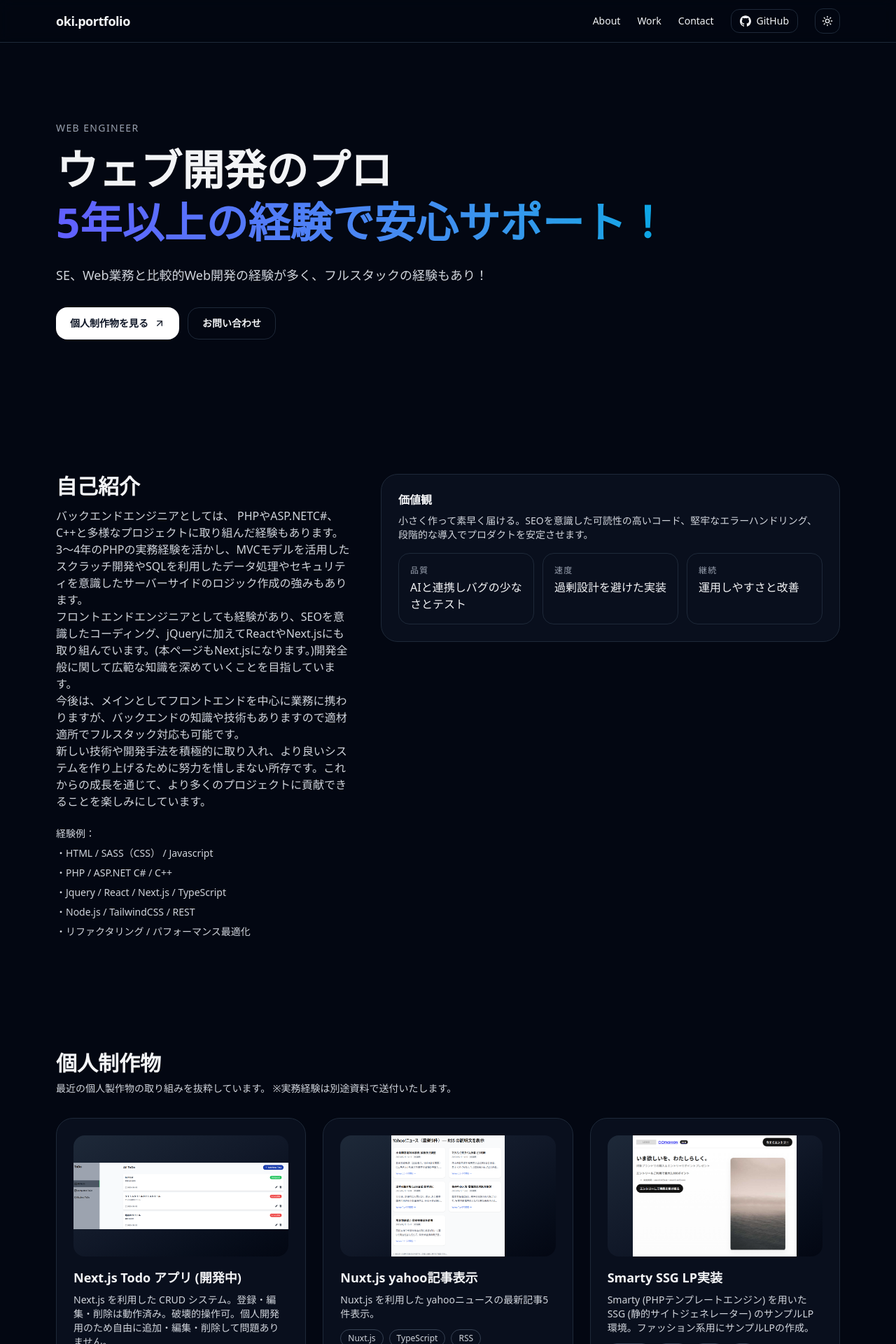
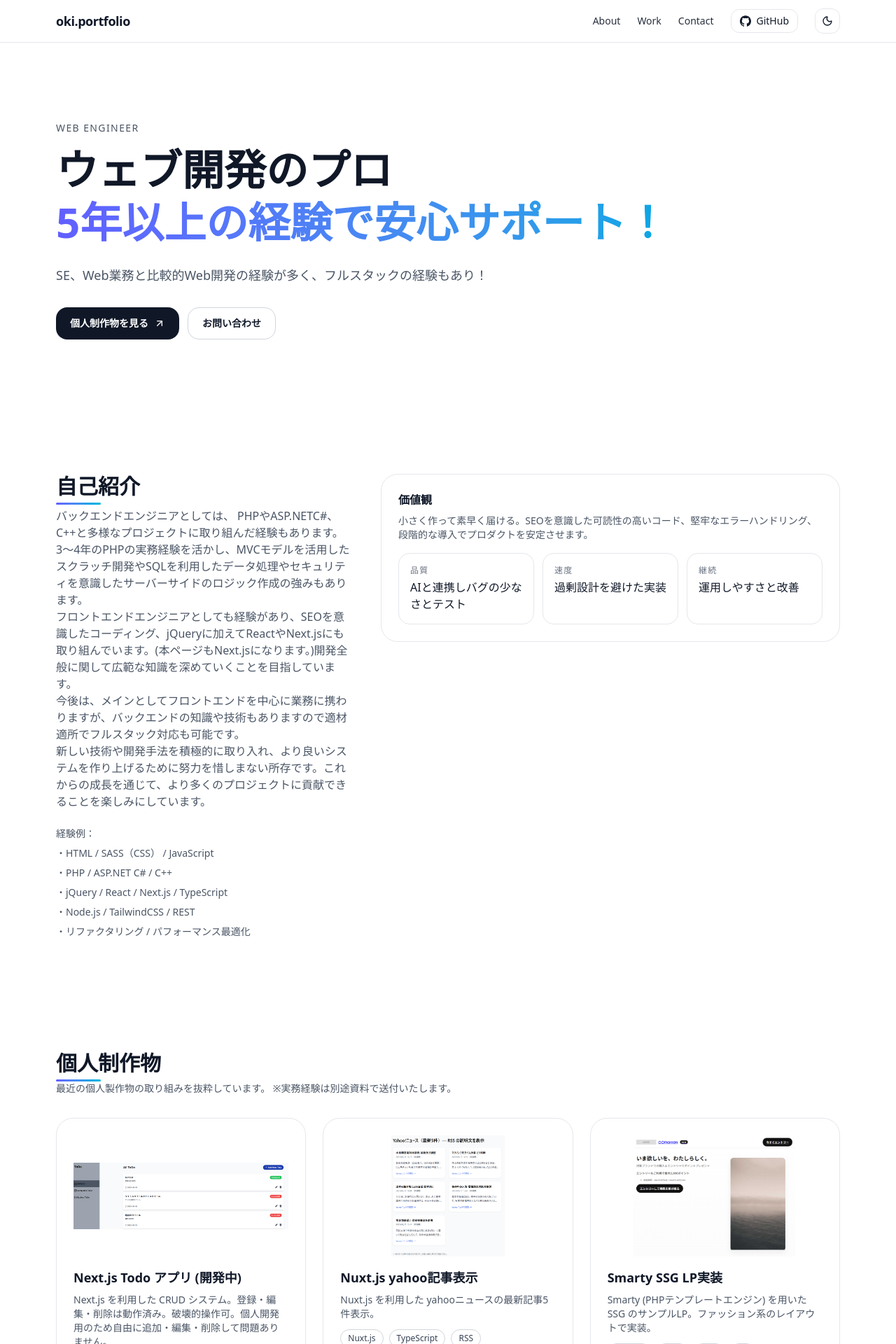
Before and after one commit to pp-no/portfolio, a Next.js app: page / in a window 1280 px wide. Shown: the top 1920 px of the page at 70% size. Built offline with nearby package versions, Linux system fonts and the light colour scheme; no server answers.

Commit message:
【ポートフォリオ】コンテンツにアニメーション追加。

```diff
--- a/app/page.tsx
+++ b/app/page.tsx
@@ -1,24 +1,29 @@
 'use client';
 
 import React, { useEffect, useMemo, useState } from 'react';
-import { Mail, ExternalLink, Moon, Sun, ArrowRight } from 'lucide-react';
+import { Mail, Moon, Sun, ArrowRight } from 'lucide-react';
 import { SiGithub } from 'react-icons/si';
 import Image from 'next/image';
+import { motion } from 'framer-motion';
 
-/**
- * app/page.tsx（Next.js App Router）
- * - 拡張子: .tsx
- * - このファイルを app/page.tsx として保存してください
- * - Tailwind が有効な前提（layout.tsx と globals.css の設定は本文参照）
- */
+// ===== アニメーション設定 =====
+const fadeUp = {
+	hidden: { opacity: 0, y: 16 },
+	visible: { opacity: 1, y: 0, transition: { duration: 0.45, ease: 'easeOut' as const } },
+};
+const fade = {
+	hidden: { opacity: 0 },
+	visible: { opacity: 1, transition: { duration: 0.45, ease: 'easeOut' as const } },
+};
+const stagger = { visible: { transition: { staggerChildren: 0.08 } } };
 
 // ===== 型定義 =====
 interface Project {
 	title: string;
 	description: string;
 	tech: string[];
-	link?: string; // 外部リンク（任意）
-	image?: string; // サムネイル画像（任意）
+	link?: string;
+	image?: string;
 }
 
 const useProjects = (): Project[] =>
@@ -34,8 +39,7 @@ const useProjects = (): Project[] =>
 			},
 			{
 				title: 'Nuxt.js yahoo記事表示',
-				description:
-					'Nuxt.js を利用した yahooニュースの最新記事5件表示。',
+				description: 'Nuxt.js を利用した yahooニュースの最新記事5件表示。',
 				tech: ['Nuxt.js', 'TypeScript', 'RSS'],
 				link: 'https://nuxt-yahoo-ai-lp.vercel.app/',
 				image: '/img/img_nuxt_yahoo.png',
@@ -43,7 +47,7 @@ const useProjects = (): Project[] =>
 			{
 				title: 'Smarty SSG LP実装',
 				description:
-					'Smarty (PHPテンプレートエンジン) を用いた SSG (静的サイトジェネレーター) のサンプルLP環境。ファッション系用にサンプルLPの作成。',
+					'Smarty (PHPテンプレートエンジン) を用いた SSG のサンプルLP。ファッション系のレイアウトで実装。',
 				tech: ['Smarty', 'PHP', 'SSG', 'LP'],
 				link: 'https://my-ssg-site-wcl5.onrender.com/',
 				image: '/img/img_fashion_lp.png',
@@ -51,15 +55,14 @@ const useProjects = (): Project[] =>
 			{
 				title: 'ASP.NET C# Web 開発',
 				description:
-					'ASP.NET C# を用いた Web 開発の初期実装。簡単な環境構築とSQLiteからデータを取得しリストページを表示。今後は CRUD システムとして拡張予定。',
+					'ASP.NET C# で初期実装。SQLiteからデータ取得しリスト表示。今後 CRUD 拡張予定。',
 				tech: ['ASP.NET', 'C#', 'SQLite'],
 				link: 'https://github.com/pp-no/my-dotNet-site',
 				image: '',
 			},
 			{
 				title: 'サンプルLP',
-				description:
-					'スターバックス風のキャンペーンLPを HTML / CSS / jQuery だけで再現したテンプレートです。',
+				description: 'スターバックス風のキャンペーンLP（HTML / CSS / jQuery）。',
 				tech: ['HTML', 'CSS', 'jQuery'],
 				link: 'https://static-sample-lp.onrender.com/',
 				image: '/img/img_stuba_lp.png',
@@ -67,15 +70,14 @@ const useProjects = (): Project[] =>
 			{
 				title: 'サンプルLP (Next.js)',
 				description:
-					'Next.js と TailwindCSS を用いたWeb/ソフトウェア業サンプルのランディングページ。SEOを意識したコーディングと、レスポンシブ対応、アクセシビリティにも配慮。',
+					'Next.js + TailwindCSS のLP。SEO/レスポンシブ/アクセシビリティを意識して実装。',
 				tech: ['Next.js', 'LP', 'TailwindCSS'],
 				link: 'https://portfolio-rouge-two-50.vercel.app/lp',
 				image: '/img/img_soft_lp.png',
 			},
 			{
 				title: 'Google Maps JS API',
-				description:
-					'新しい読み込み方式（importLibrary）”＋Geocoding API＋AdvancedMarker利用で地図表示。入力キーワードで住所検索し、地図にマーカー表示。',
+				description: 'importLibrary + Geocoding + AdvancedMarker。住所検索→地図にマーカー表示。',
 				tech: ['jQuery', 'GoogleMaps'],
 				link: 'https://github.com/pp-no/my-google-map',
 				image: '',
@@ -87,33 +89,43 @@ const useProjects = (): Project[] =>
 export default function Page() {
 	const projects = useProjects();
 
-	// 初期テーマ: localStorage > OS 設定
+	// --- Hydration-safe テーマ制御 ---
+	// SSR/初回は必ず light で描画（サーバHTMLと一致させる）
+	const [mounted, setMounted] = useState(false);
+	const [dark, setDark] = useState(false);
+
+	// 初回マウント後にだけ保存値/OS設定を反映
 	useEffect(() => {
 		try {
 			const saved = localStorage.getItem('theme');
-			if (saved === 'dark') setDark(true);
-			else if (saved === 'light') setDark(false);
-			else if (window.matchMedia && window.matchMedia('(prefers-color-scheme: dark)').matches)
-				setDark(true);
-		} catch (_) {
-			// no-op
-		}
+			const initial =
+				saved === 'dark'
+					? true
+					: saved === 'light'
+					? false
+					: window.matchMedia?.('(prefers-color-scheme: dark)').matches ?? false;
+
+			setDark(initial);
+
+			const root = document.documentElement;
+			root.classList.toggle('dark', initial);
+			root.style.colorScheme = initial ? 'dark' : 'light';
+		} catch {}
+		setMounted(true);
 	}, []);
-	const [dark, setDark] = useState(true);
 
-	// 画面ロード時にダークモード初期化（任意）
+	// 以降のトグル変更を反映
 	useEffect(() => {
-		// HTML要素に dark クラスを付け外し（Tailwind v4 ではこれが最も確実）
+		if (!mounted) return;
 		const root = document.documentElement;
 		root.classList.toggle('dark', dark);
 		root.style.colorScheme = dark ? 'dark' : 'light';
 		try {
 			localStorage.setItem('theme', dark ? 'dark' : 'light');
-		} catch (_) {}
-	}, [dark]);
+		} catch {}
+	}, [dark, mounted]);
 
 	return (
-		<div className={dark ? 'dark' : ''}>
 		<div className="min-h-screen bg-white text-gray-900 antialiased scroll-smooth dark:bg-gray-950 dark:text-gray-100">
 			{/* ===== ナビゲーション ===== */}
 			<header className="sticky top-0 z-40 backdrop-blur supports-[backdrop-filter]:bg-white/70 bg-white/80 dark:supports-[backdrop-filter]:bg-gray-950/60 dark:bg-gray-950/70 border-b border-gray-200 dark:border-gray-800">
@@ -122,15 +134,20 @@ export default function Page() {
 						oki<span className="text-primary">.</span>portfolio
 					</a>
 					<nav className="hidden sm:flex items-center gap-6 text-sm">
-							<a className="hover:opacity-80" href="#about">
-								About
+						{[
+							{ href: '#about', label: 'About' },
+							{ href: '#work', label: 'Work' },
+							{ href: '#contact', label: 'Contact' },
+						].map(item => (
+							<a
+								key={item.href}
+								href={item.href}
+								className="relative hover:opacity-100 after:absolute after:left-0 after:-bottom-1 after:h-[2px] after:w-0 after:bg-gradient-to-r after:from-indigo-500 after:to-cyan-500 after:transition-[width] after:duration-300 hover:after:w-full opacity-90"
+							>
+								{item.label}
 							</a>
-							<a className="hover:opacity-80" href="#work">
-								Work
-							</a>
-							<a className="hover:opacity-80" href="#contact">
-								Contact
-							</a>
+						))}
+
 						<a
 							className="inline-flex items-center gap-2 px-3 py-1.5 rounded-xl border border-gray-200 dark:border-gray-800 hover:bg-gray-50 dark:hover:bg-gray-900 transition"
 							href="https://github.com/pp-no"
@@ -141,14 +158,25 @@ export default function Page() {
 							<SiGithub className="h-4 w-4" />
 							<span className="hidden md:inline">GitHub</span>
 						</a>
+
 						<button
 							type="button"
-								className="inline-flex items-center justify-center h-9 w-9 rounded-xl border border-gray-200 dark:border-gray-800 hover:bg-gray-50 dark:hover:bg-gray-900 transition"
+							className="inline-flex items-center justify-center h-9 w-9 rounded-xl border border-gray-200 dark:border-gray-800 hover:bg-gray-50 dark:hover:bg-gray-900 transition focus-visible:outline-none focus-visible:ring-2 focus-visible:ring-indigo-500"
 							onClick={() => setDark(v => !v)}
 							aria-label="Toggle theme"
 							title="Toggle theme"
+							suppressHydrationWarning
 						>
-								{dark ? <Sun className="h-4 w-4" /> : <Moon className="h-4 w-4" />}
+							{/* マウント前は Moon 固定で描画差分を回避 */}
+							{mounted ? (
+								dark ? (
+									<Sun className="h-4 w-4" />
+								) : (
+									<Moon className="h-4 w-4" />
+								)
+							) : (
+								<Moon className="h-4 w-4" />
+							)}
 						</button>
 					</nav>
 				</div>
@@ -158,46 +186,93 @@ export default function Page() {
 			<section id="home" className="relative overflow-hidden">
 				{/* 背景のグラデーション装飾 */}
 				<div aria-hidden className="pointer-events-none absolute inset-0 -z-10">
-						<div className="absolute -top-32 left-1/2 h-80 w-[42rem] -translate-x-1/2 rounded-full blur-3xl opacity-40 bg-gradient-to-tr from-indigo-400 via-sky-400 to-cyan-400 dark:from-indigo-600 dark:via-sky-700 dark:to-cyan-700" />
+					<motion.div
+						className="absolute -top-32 left-1/2 h-80 w-[42rem] -translate-x-1/2 rounded-full blur-3xl opacity-40 bg-gradient-to-tr from-indigo-400 via-sky-400 to-cyan-400 dark:from-indigo-600 dark:via-sky-700 dark:to-cyan-700"
+						initial={{ scale: 0.95, rotate: 0 }}
+						animate={{ scale: 1, rotate: 6 }}
+						transition={{ duration: 12, repeat: Infinity, repeatType: 'reverse', ease: 'linear' }}
+					/>
 				</div>
 
 				<div className="mx-auto max-w-6xl px-4 py-20 sm:py-28">
-						<p className="text-sm font-medium tracking-widest text-gray-600 dark:text-gray-400 uppercase">
+					<motion.p
+						className="text-sm font-medium tracking-widest text-gray-600 dark:text-gray-400 uppercase"
+						variants={fade}
+						initial="hidden"
+						whileInView="visible"
+						viewport={{ once: true, margin: '-10% 0px' }}
+					>
 						Web Engineer
-						</p>
-						<h1 className="mt-3 text-4xl font-bold leading-tight sm:text-6xl">
+					</motion.p>
+
+					<motion.h1
+						className="mt-3 text-4xl font-bold leading-tight sm:text-6xl"
+						variants={fadeUp}
+						initial="hidden"
+						whileInView="visible"
+						viewport={{ once: true }}
+					>
 						ウェブ開発のプロ
 						<span className="block bg-gradient-to-r from-indigo-500 to-cyan-500 bg-clip-text text-transparent">
 							5年以上の経験で安心サポート！
 						</span>
-						</h1>
-						<p className="mt-6 max-w-2xl text-base sm:text-lg text-gray-600 dark:text-gray-300">
+					</motion.h1>
+
+					<motion.p
+						className="mt-6 max-w-2xl text-base sm:text-lg text-gray-600 dark:text-gray-300"
+						variants={fadeUp}
+						initial="hidden"
+						whileInView="visible"
+						viewport={{ once: true }}
+					>
 						SE、Web業務と比較的Web開発の経験が多く、フルスタックの経験もあり！
-						</p>
+					</motion.p>
 
-						<div className="mt-8 flex flex-wrap gap-3">
-							<a
+					<motion.div
+						className="mt-8 flex flex-wrap gap-3"
+						variants={stagger}
+						initial="hidden"
+						whileInView="visible"
+						viewport={{ once: true }}
+					>
+						<motion.a
+							variants={fadeUp}
 							href="#work"
 							className="group inline-flex items-center gap-2 rounded-2xl px-5 py-3 text-sm font-semibold bg-gray-900 text-white dark:bg-white dark:text-gray-900 hover:opacity-90"
+							whileHover={{ y: -2 }}
+							whileTap={{ scale: 0.98 }}
 						>
 							個人制作物を見る
-								<ArrowRight className="h-4 w-4 transition -rotate-45 group-hover:rotate-0" />
-							</a>
-							<a
+							<ArrowRight className="h-4 w-4 transition -rotate-45 group-hover:rotate-0 group-hover:translate-x-0.5" />
+						</motion.a>
+
+						<motion.a
+							variants={fadeUp}
 							href="#contact"
 							className="inline-flex items-center gap-2 rounded-2xl px-5 py-3 text-sm font-semibold border border-gray-300 dark:border-gray-800 hover:bg-gray-50 dark:hover:bg-gray-900"
+							whileHover={{ y: -2 }}
+							whileTap={{ scale: 0.98 }}
 						>
 							お問い合わせ
-							</a>
-						</div>
+						</motion.a>
+					</motion.div>
 				</div>
 			</section>
 
 			{/* ===== About ===== */}
 			<section id="about" className="mx-auto max-w-6xl px-4 py-16 sm:py-20">
-					<div className="grid grid-cols-1 gap-10 sm:grid-cols-5">
-						<div className="sm:col-span-2">
-							<h2 className="text-2xl font-bold sm:text-3xl">自己紹介</h2>
+				<motion.div
+					className="grid grid-cols-1 gap-10 sm:grid-cols-5"
+					variants={stagger}
+					initial="hidden"
+					whileInView="visible"
+					viewport={{ once: true, margin: '-10% 0px' }}
+				>
+					<motion.div className="sm:col-span-2" variants={fadeUp}>
+						<h2 className="text-2xl font-bold sm:text-3xl relative inline-block">
+							自己紹介
+							<span className="absolute left-0 -bottom-2 h-[3px] w-16 bg-gradient-to-r from-indigo-500 to-cyan-500 rounded-full" />
+						</h2>
 						<p className="mt-3 text-gray-600 dark:text-gray-300">
 							バックエンドエンジニアとしては、
 							PHPやASP.NETC#、C++と多様なプロジェクトに取り組んだ経験もあります。
@@ -212,15 +287,15 @@ export default function Page() {
 						</p>
 						<ul className="mt-6 space-y-2 text-sm text-gray-600 dark:text-gray-300">
 							<li>経験例：</li>
-								<li>・HTML / SASS（CSS） / Javascript</li>
+							<li>・HTML / SASS（CSS） / JavaScript</li>
 							<li>・PHP / ASP.NET C# / C++</li>
-								<li>・Jquery / React / Next.js / TypeScript</li>
+							<li>・jQuery / React / Next.js / TypeScript</li>
 							<li>・Node.js / TailwindCSS / REST</li>
 							<li>・リファクタリング / パフォーマンス最適化</li>
 						</ul>
-						</div>
+					</motion.div>
 
-						<div className="sm:col-span-3">
+					<motion.div className="sm:col-span-3" variants={fadeUp}>
 						<div className="rounded-3xl border border-gray-200 dark:border-gray-800 p-6 bg-white/70 dark:bg-gray-900/50">
 							<h3 className="font-semibold">価値観</h3>
 							<p className="mt-2 text-gray-600 dark:text-gray-300 text-sm">
@@ -234,7 +309,7 @@ export default function Page() {
 								].map(item => (
 									<div
 										key={item.k}
-											className="rounded-2xl border border-gray-200 dark:border-gray-800 p-4"
+										className="rounded-2xl border border-gray-200 dark:border-gray-800 p-4 transition hover:-translate-y-0.5 hover:shadow-sm"
 									>
 										<div className="text-xs uppercase tracking-widest text-gray-500 dark:text-gray-400">
 											{item.k}
@@ -244,98 +319,127 @@ export default function Page() {
 								))}
 							</div>
 						</div>
-						</div>
-					</div>
+					</motion.div>
+				</motion.div>
 			</section>
 
 			{/* ===== Work ===== */}
 			<section id="work" className="mx-auto max-w-6xl px-4 py-16 sm:py-20">
 				<div className="flex items-end justify-between gap-4">
 					<div>
-							<h2 className="text-2xl font-bold sm:text-3xl">個人制作物</h2>
+						<h2 className="text-2xl font-bold sm:text-3xl relative inline-block">
+							個人制作物
+							<span className="absolute left-0 -bottom-2 h-[3px] w-16 bg-gradient-to-r from-indigo-500 to-cyan-500 rounded-full" />
+						</h2>
 						<p className="mt-2 text-gray-600 dark:text-gray-300 text-sm">
 							最近の個人製作物の取り組みを抜粋しています。 ※実務経験は別途資料で送付いたします。
 						</p>
 					</div>
 				</div>
-					<div className="mt-8 grid grid-cols-1 sm:grid-cols-2 lg:grid-cols-3 gap-6">
+
+				<motion.div
+					className="mt-8 grid grid-cols-1 sm:grid-cols-2 lg:grid-cols-3 gap-6"
+					variants={stagger}
+					initial="hidden"
+					whileInView="visible"
+					viewport={{ once: true, margin: '-10% 0px' }}
+				>
 					{projects.map(p => (
-							<a
+						<motion.a
 							key={p.title}
 							href={p.link}
 							target="_blank"
 							rel="noreferrer"
-								className="group relative overflow-hidden rounded-3xl border border-gray-200 dark:border-gray-800 bg-white/70 dark:bg-gray-900/50 p-6 hover:shadow-lg transition block"
+							className="group relative overflow-hidden rounded-3xl border border-gray-200 dark:border-gray-800 bg-white/70 dark:bg-gray-900/50 p-6 transition-all duration-300 hover:shadow-xl hover:-translate-y-1 focus-visible:outline-none focus-visible:ring-2 focus-visible:ring-indigo-500 block"
+							variants={fadeUp}
+							whileHover={{ y: -6, scale: 1.005 }}
+							whileTap={{ scale: 0.995 }}
 						>
-								{/* 疑似サムネイル */}
-								<div className="aspect-video rounded-2xl bg-gradient-to-br from-gray-200 via-gray-100 to-white dark:from-gray-800 dark:via-gray-900 dark:to-gray-950 flex items-center justify-center">
+							{/* サムネ */}
+							<div className="aspect-video relative overflow-hidden rounded-2xl">
 								{p.image ? (
-										<img src={p.image} alt={p.title} className="object-contain w-full h-full rounded-2xl" />
+									<Image
+										src={p.image}
+										alt={p.title}
+										fill
+										className="object-contain transition-transform duration-500 ease-out group-hover:scale-105"
+										sizes="(min-width:1280px) 360px, (min-width:1024px) 33vw, (min-width:640px) 50vw, 100vw"
+										priority={false}
+									/>
 								) : (
-									<div className="w-full h-full bg-gradient-to-br from-gray-200 via-gray-100 to-white dark:from-gray-800 dark:via-gray-900 dark:to-gray-950 flex items-center justify-center">
+									<div className="w-full h-full bg-gradient-to-br from-gray-200 via-gray-100 to-white dark:from-gray-800 dark:via-gray-900 dark:to-cyan-950 flex items-center justify-center">
 										<span className="text-sm text-gray-500 dark:text-gray-400">{p.title}</span>
 									</div>
 								)}
+								{/* 軽いグロー */}
+								<div className="pointer-events-none absolute inset-0 opacity-0 group-hover:opacity-100 transition">
+									<div className="absolute -inset-[30%] bg-gradient-to-tr from-indigo-400/10 via-sky-400/10 to-cyan-400/10 blur-2xl" />
 								</div>
+							</div>
+
 							<h3 className="mt-4 text-lg font-semibold">{p.title}</h3>
 							<p className="mt-2 text-sm text-gray-600 dark:text-gray-300">{p.description}</p>
+
 							<div className="mt-3 flex flex-wrap gap-2">
 								{p.tech.map(t => (
 									<span
 										key={t}
-											className="text-xs rounded-full border border-gray-300 dark:border-gray-700 px-2.5 py-1 text-gray-700 dark:text-gray-300"
+										className="text-xs rounded-full border border-gray-300 dark:border-gray-700 px-2.5 py-1 text-gray-700 dark:text-gray-300 transition hover:-translate-y-0.5"
 									>
 										{t}
 									</span>
 								))}
 							</div>
-
-								{/* hover時のグロー */}
-								<div
-									aria-hidden
-									className="pointer-events-none absolute inset-0 opacity-0 group-hover:opacity-100 transition"
-								>
-									<div className="absolute -inset-[30%] bg-gradient-to-tr from-indigo-400/10 via-sky-400/10 to-cyan-400/10 blur-2xl" />
-								</div>
-							</a>
+						</motion.a>
 					))}
-					</div>
+				</motion.div>
 			</section>
 
 			{/* ===== Contact ===== */}
 			<section id="contact" className="mx-auto max-w-6xl px-4 py-16 sm:py-20">
-					<div className="rounded-3xl border border-gray-200 dark:border-gray-800 p-8 sm:p-12 text-center bg-white/70 dark:bg-gray-900/50">
+				<motion.div
+					className="rounded-3xl border border-gray-200 dark:border-gray-800 p-8 sm:p-12 text-center bg-white/70 dark:bg-gray-900/50"
+					variants={fadeUp}
+					initial="hidden"
+					whileInView="visible"
+					viewport={{ once: true }}
+				>
 					<h2 className="text-2xl font-bold sm:text-3xl">お問い合わせ</h2>
 					<p className="mt-3 text-gray-600 dark:text-gray-300 max-w-2xl mx-auto">
 						業務委託・副業・スポット相談などお気軽に。GitHub やメールからご連絡ください。
 					</p>
 					<div className="mt-6 flex flex-wrap justify-center gap-3">
-							<a
+						<motion.a
 							href={`mailto:onryki.work@gmail.com?subject=${encodeURIComponent(
 								'お問い合わせ（ポートフォリオLP）',
 							)}&body=${encodeURIComponent('お名前：\nご用件：\n')}`}
 							className="inline-flex items-center gap-2 rounded-2xl px-5 py-3 text-sm font-semibold bg-gray-900 text-white dark:bg-white dark:text-gray-900 hover:opacity-90"
+							whileHover={{ y: -2 }}
+							whileTap={{ scale: 0.98 }}
 						>
 							<Mail className="h-4 w-4" /> メールで相談する
-							</a>
+						</motion.a>
 
-							<a
+						<motion.a
 							href="https://github.com/pp-no"
 							target="_blank"
 							rel="noreferrer"
 							className="inline-flex items-center gap-2 rounded-2xl px-5 py-3 text-sm font-semibold border border-gray-300 dark:border-gray-800 hover:bg-gray-50 dark:hover:bg-gray-900"
+							whileHover={{ y: -2 }}
+							whileTap={{ scale: 0.98 }}
 						>
 							<SiGithub className="h-4 w-4" /> GitHub を見る
-							</a>
+						</motion.a>
 					</div>
-					</div>
+				</motion.div>
 			</section>
 
 			{/* ===== フッター ===== */}
 			<footer className="py-10 text-center text-xs text-gray-500 dark:text-gray-400">
-					© {new Date().getFullYear()} oki. Built with Next.js & TailwindCSS.
+				{/* 年が年末年始の瞬間でズレても警告を出さないよう保険 */}
+				<span suppressHydrationWarning>© {new Date().getFullYear()}</span> oki. Built with Next.js &
+				TailwindCSS.
 			</footer>
-			</div>
 		</div>
 	);
 }
--- a/package.json
+++ b/package.json
@@ -9,6 +9,7 @@
     "lint": "eslint"
   },
   "dependencies": {
+    "framer-motion": "^12.23.12",
     "lucide-react": "^0.542.0",
     "next": "15.5.2",
     "react": "19.1.0",
```
Also changed, not shown: 1 other file (tests, documents, lock files or other folders). Lines whose indentation alone changed are shown as unchanged.
